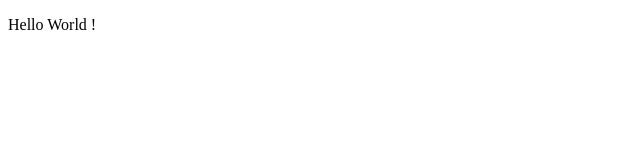
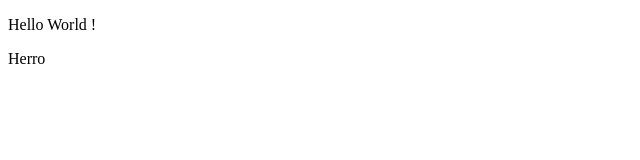
Before and after one commit to gernozarus/yea, a plain HTML site: page index.html in a window 1280 px wide. Shown: the full height of the page, 0-640 px from the left. Drawn offline with Linux system fonts and the light colour scheme.

Commit message:
changed stuff

```diff
--- a/index.html
+++ b/index.html
@@ -9,6 +9,7 @@
 <body>
     <div>
         <p>Hello World !</p>
+        <p>Herro</p>
     </div>
 </body>
 </html>
```
